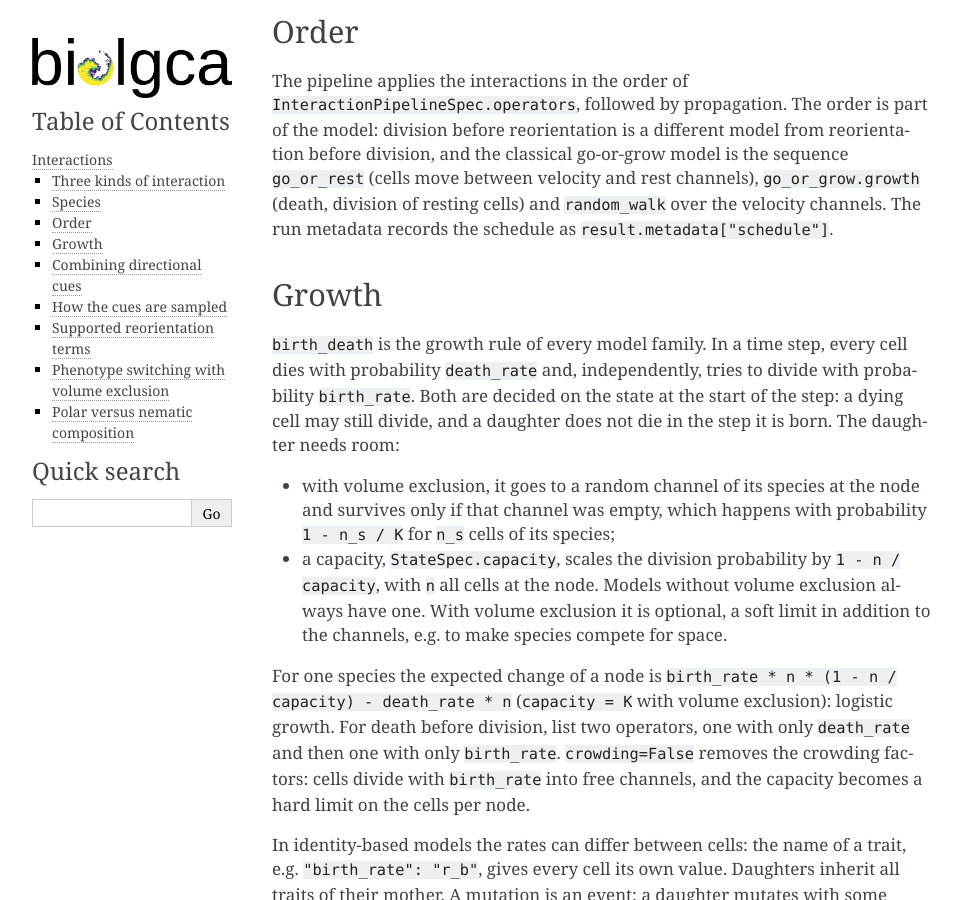
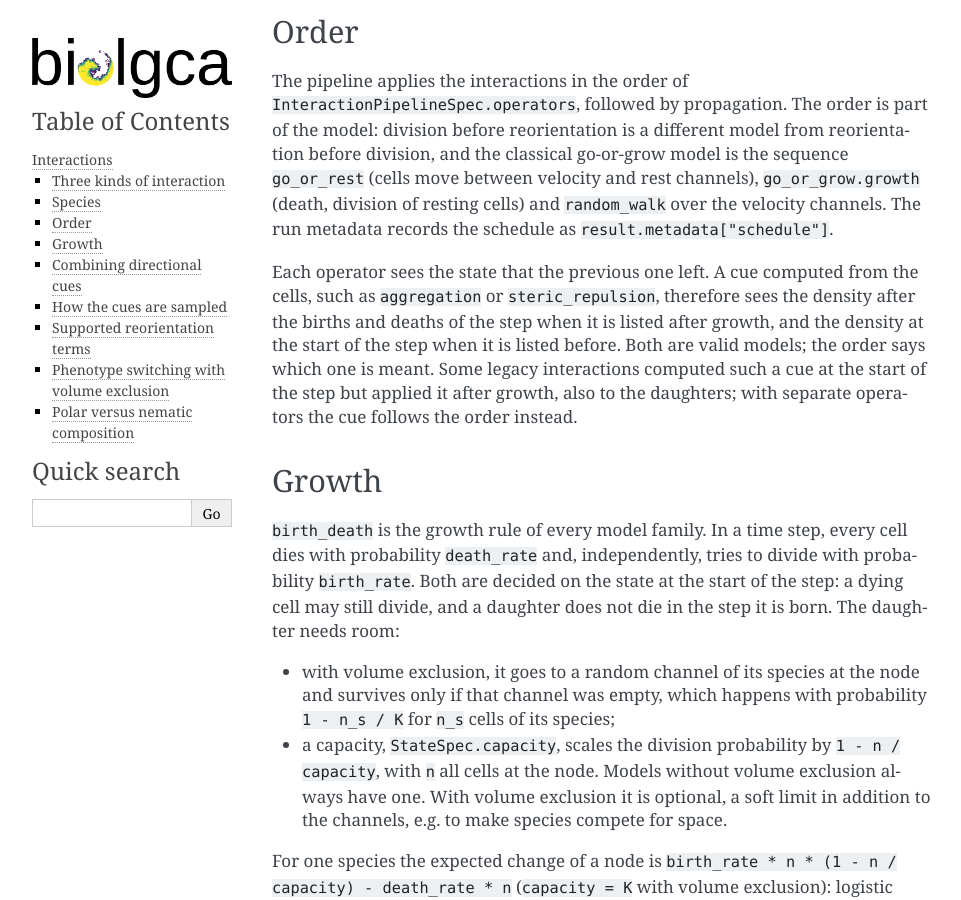
Before and after one commit to sisyga/biolgca, a Sphinx documentation site: the page built from docs/source/concepts/interactions.rst, in a window 1280 px wide and 900 px high, scrolled down 1113 px. Shown: the whole window, without its empty margins (148-1109 px from the left). Built offline with Sphinx 7.4.7, drawn with Linux system fonts in a browser that asks for light colours.

Commit message:
docs: cues see the state the previous operator left; both density conventions are valid
Co-Authored-By: Claude Opus 5.5 <noreply@anthropic.com>

```diff
--- a/docs/source/concepts/interactions.rst
+++ b/docs/source/concepts/interactions.rst
@@ -54,6 +54,15 @@ sequence ``go_or_rest`` (cells move between velocity and rest channels),
 ``go_or_grow.growth`` (death, division of resting cells) and
 ``random_walk`` over the velocity channels. The run metadata
 records the schedule as ``result.metadata["schedule"]``.
+
+Each operator sees the state that the previous one left. A cue computed
+from the cells, such as ``aggregation`` or ``steric_repulsion``, therefore
+sees the density after the births and deaths of the step when it is listed
+after growth, and the density at the start of the step when it is listed
+before. Both are valid models; the order says which one is meant. Some
+legacy interactions computed such a cue at the start of the step but applied
+it after growth, also to the daughters; with separate operators the cue
+follows the order instead.
 
 Growth
 ------
--- a/docs/source/how_to/research_models.rst
+++ b/docs/source/how_to/research_models.rst
@@ -194,8 +194,10 @@ small or the legacy code had a flaw:
 - traits that the legacy code stored per family (``family_props["r_b"]``,
   ``["kappa"]``) are cell traits. They only change when a mutated daughter
   founds a family, so every cell of a family has its family's value;
-- ``aggregation`` and ``steric_repulsion`` see the density after the growth
-  of the step, the legacy code the density at its start;
+- ``aggregation`` and ``steric_repulsion`` come after growth, so they see
+  the density after the births and deaths of the step; the legacy code used
+  the density at its start. Both conventions are valid (see
+  :doc:`/concepts/interactions`, "Order"), and the difference is small;
 - ``go_or_grow_kappa_chemo`` averages the density over the node and its
   neighbours, as ``go_or_grow_kappa`` does; the legacy code divided their sum
   by the number of neighbours, one node fewer;
```
Also changed, not shown: 1 other file.
